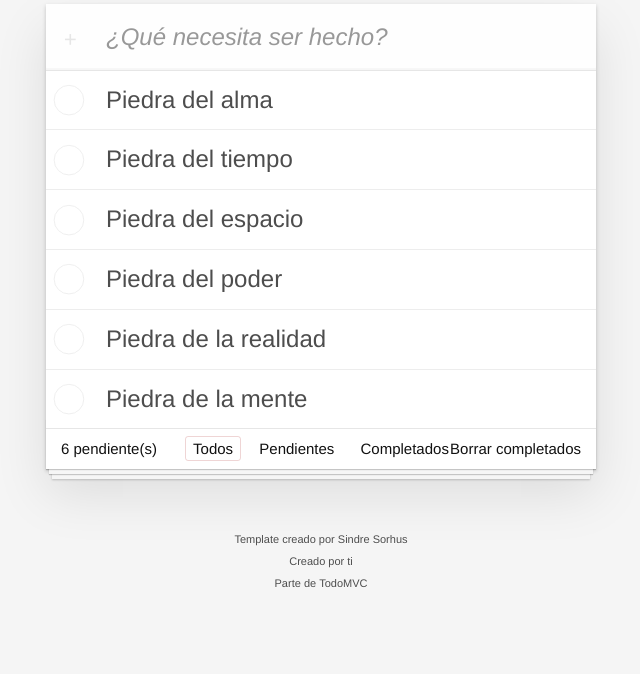
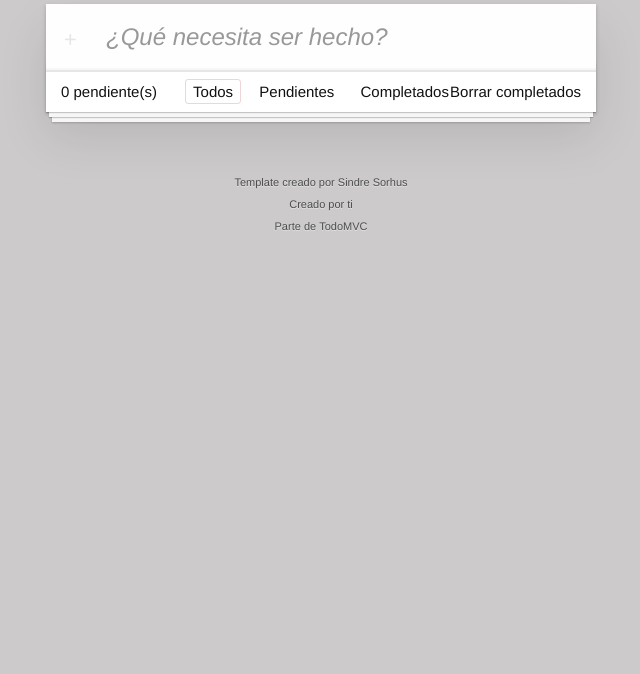
Before and after one commit to Cyberkrane/todo-app, a website built with Vite: page index.html in a window 1280 px wide. Shown: the part 126-800 px from the top of the page, without its empty margins (319-959 px from the left). Built offline with nearby package versions, Linux system fonts and the light colour scheme.

Commit message:
correccion en estilos

```diff
--- a/src/store/todo.store.js
+++ b/src/store/todo.store.js
@@ -7,20 +7,12 @@ export const Filters = {
 }
 
 const state ={
-    todos:[
-        new Todo('Piedra del alma'),
-        new Todo('Piedra del tiempo'),
-        new Todo('Piedra del espacio'),
-        new Todo('Piedra del poder'),
-        new Todo('Piedra de la realidad'),
-        new Todo('Piedra de la mente')
-    ],
+    todos:[],
     filter: Filters.All,
 }
 
 const initStore = () =>{
     loadStore();
-    console.log('InitStore');
 }
 
 const loadStore = () =>{
--- a/style.css
+++ b/style.css
@@ -23,7 +23,7 @@ button {
 body {
 	font: 14px 'Helvetica Neue', Helvetica, Arial, sans-serif;
 	line-height: 1.4em;
-	background: #f5f5f5;
+	background: #cccaca;
 	color: #111111;
 	min-width: 230px;
 	max-width: 550px;
```
Also changed, not shown: README.md.
